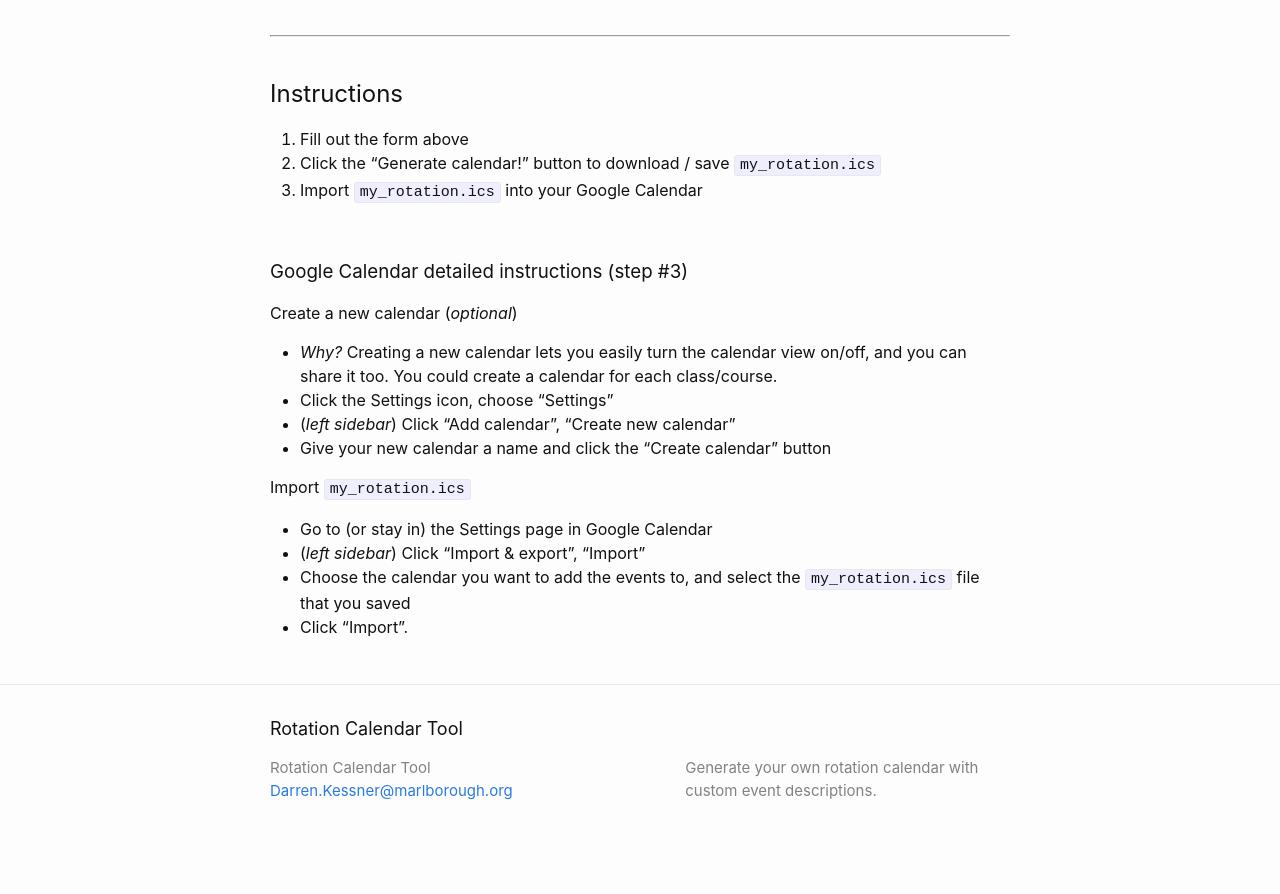
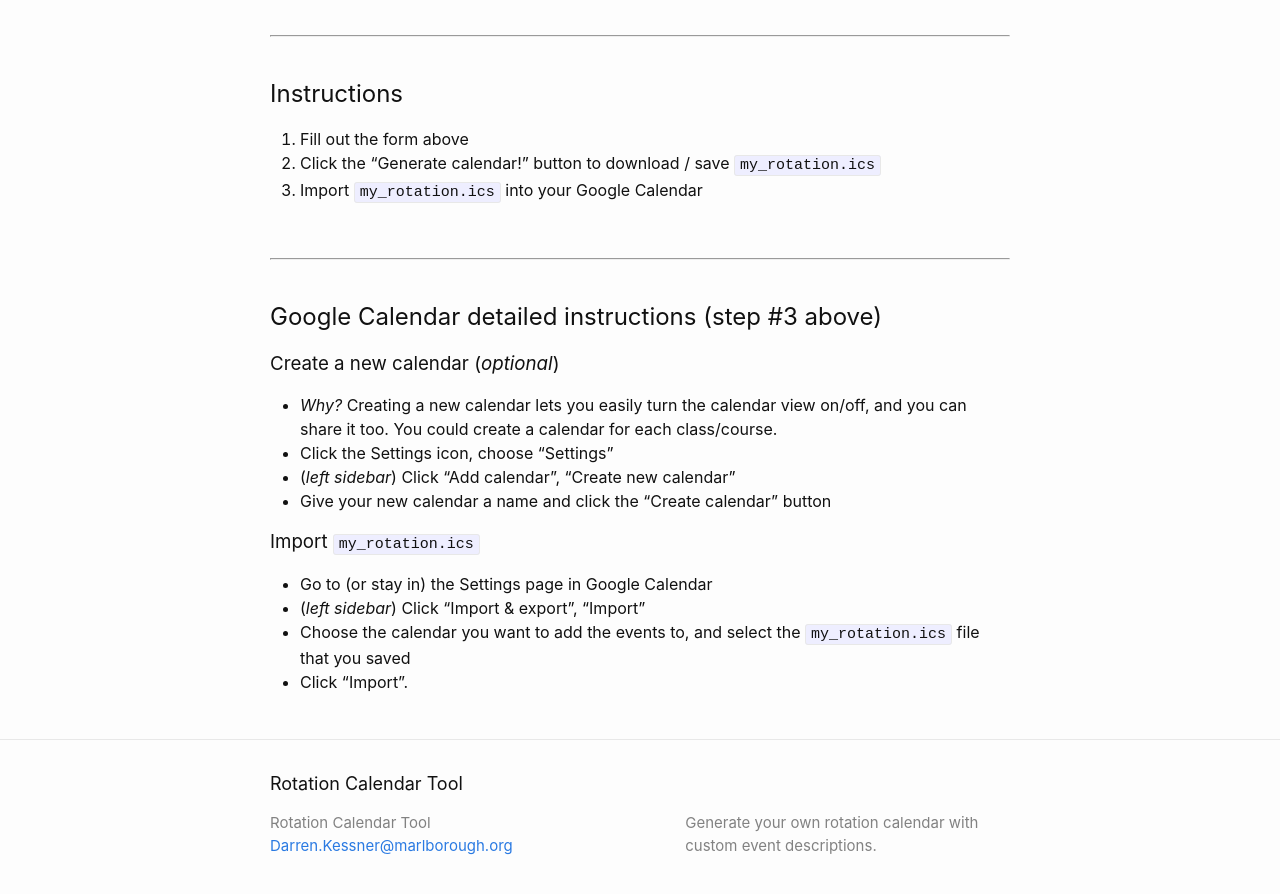
Before and after one commit to dkessner/ics_transform, a Jekyll site: the page built from index.md, in a window 1280 px wide and 900 px high, scrolled down 735 px. Shown: the top 894 px of the window. Built offline with Jekyll 4.4.1, drawn with Linux system fonts in a browser that asks for light colours; a script that is not in the unit is left out; before the commit the page ends 1597 px from its top, so only the background shows below that.

```diff
--- a/_includes/header.html
+++ b/_includes/header.html
@@ -5,7 +5,7 @@
     {%- assign page_paths = site.header_pages | default: default_paths -%}
 
     <a class="site-title" rel="author" href="{{ "/" | relative_url }}">
-        <img src="assets/M.png" width="30em"/>&nbsp;&nbsp;{{ site.title | escape }}
+        <img src="{{ site.baseurl }}/assets/M.png" width="30em"/>&nbsp;&nbsp;{{ site.title | escape }}
     </a>
 
     {%- if page_paths -%}
--- a/index.md
+++ b/index.md
@@ -42,10 +42,13 @@ td {
 3. Import `my_rotation.ics` into your Google Calendar
 
 <br/>
+<hr/>
+<br/>
 
-### Google Calendar detailed instructions (step #3)
 
-#### Create a new calendar (_optional_)
+## Google Calendar detailed instructions (step #3 above)
+
+### Create a new calendar (_optional_)
 
 - _Why?_ Creating a new calendar lets you easily turn the calendar view
   on/off, and you can share it too.  You could create a calendar for each
@@ -56,13 +59,14 @@ td {
 
 
 
-#### Import `my_rotation.ics`
+### Import `my_rotation.ics`
 
 - Go to (or stay in) the Settings page in Google Calendar
 - (_left sidebar_) Click "Import & export", "Import"
 - Choose the calendar you want to add the events to, and select the
     `my_rotation.ics` file that you saved
 - Click "Import".
+
 
 
 <script src="js/ics_transform_bundle.js"></script>
```
Also changed, not shown: example.md (added, +19 -0 lines), assets/screenshot.png (added), assets/screenshot2.png (added).
